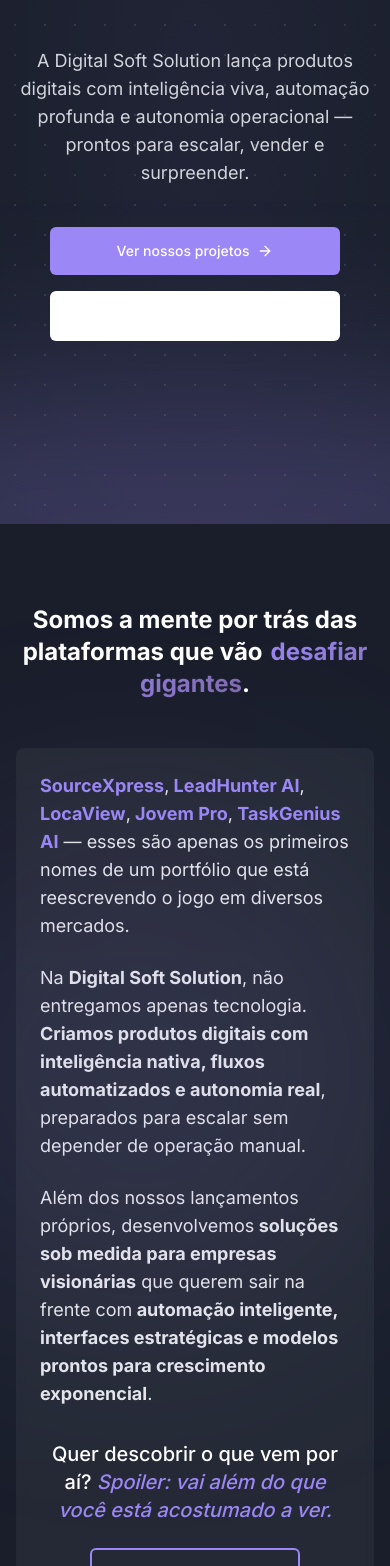
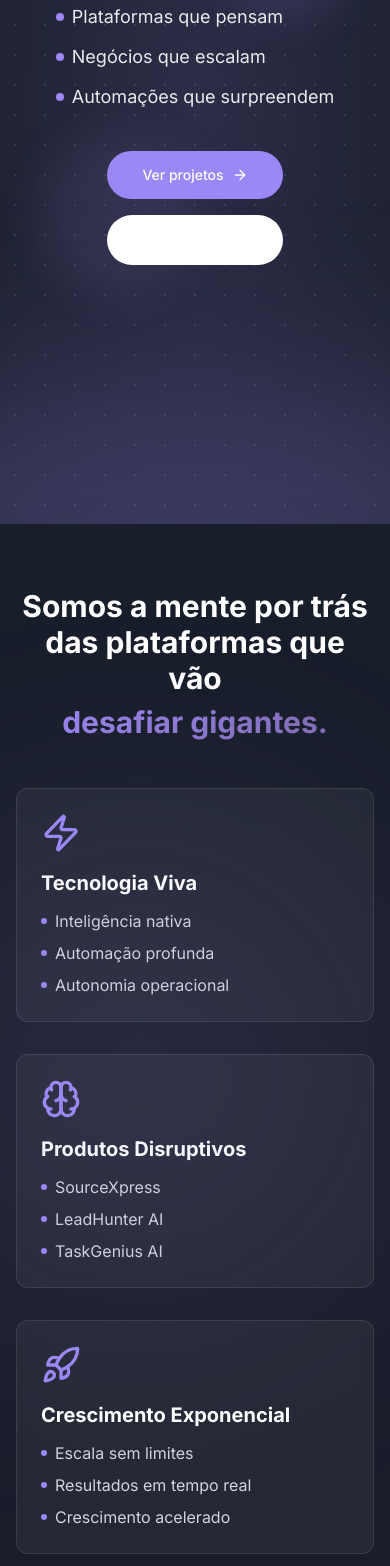
Before and after one commit to luabre/soft-solution-accelerate, a React (Vite) app: page / in a window 390 px wide. Shown: the part 320-1886 px from the top of the page. Built offline with nearby package versions, Linux system fonts and the light colour scheme.

Commit message:
Refactor: Improve landing page design
Updated the landing page to be more impactful, with less text and more use of bullet points.

```diff
--- a/src/components/AboutSection.tsx
+++ b/src/components/AboutSection.tsx
@@ -1,51 +1,81 @@
 
 import React from 'react';
 import { Button } from "@/components/ui/button";
+import { Zap, Rocket, Brain } from "lucide-react";
 
 const AboutSection = () => {
   return (
-    <section className="w-full py-20 md:py-32 relative overflow-hidden bg-digital-dark-purple/90">
+    <section className="w-full py-16 md:py-24 relative overflow-hidden bg-digital-dark-purple/90">
       <div className="container mx-auto px-4 md:px-6">
         <div className="max-w-5xl mx-auto">
-          <h2 className="text-2xl md:text-4xl font-bold mb-12 text-center">
+          <h2 className="text-3xl md:text-5xl font-bold mb-12 text-center animate-fade-in">
             Somos a mente por trás das plataformas que vão
-            <span className="gradient-text ml-2">desafiar gigantes</span>.
+            <span className="gradient-text block mt-2">desafiar gigantes.</span>
           </h2>
 
-          <div className="bg-white/5 backdrop-blur-sm p-6 md:p-10 rounded-lg">
-            <p className="text-lg md:text-xl text-gray-200 mb-6">
-              <span className="text-digital-purple font-bold">SourceXpress</span>,
-              <span className="text-digital-purple font-bold"> LeadHunter AI</span>,
-              <span className="text-digital-purple font-bold"> LocaView</span>,
-              <span className="text-digital-purple font-bold"> Jovem Pro</span>,
-              <span className="text-digital-purple font-bold"> TaskGenius AI</span> — esses são apenas os primeiros nomes
-              de um portfólio que está reescrevendo o jogo em diversos mercados.
-            </p>
+          <div className="grid grid-cols-1 md:grid-cols-3 gap-8 mb-12">
+            <div className="bg-white/5 backdrop-blur-sm p-6 rounded-xl border border-white/10 hover:border-digital-purple/50 transition-all duration-300 hover:transform hover:scale-105 group">
+              <Zap size={40} className="text-digital-purple mb-4 group-hover:text-white transition-colors duration-300" />
+              <h3 className="text-xl font-bold mb-3">Tecnologia Viva</h3>
+              <ul className="space-y-2 text-gray-300">
+                <li className="flex items-center gap-2">
+                  <span className="w-1.5 h-1.5 bg-digital-purple rounded-full"></span>
+                  <span>Inteligência nativa</span>
+                </li>
+                <li className="flex items-center gap-2">
+                  <span className="w-1.5 h-1.5 bg-digital-purple rounded-full"></span>
+                  <span>Automação profunda</span>
+                </li>
+                <li className="flex items-center gap-2">
+                  <span className="w-1.5 h-1.5 bg-digital-purple rounded-full"></span>
+                  <span>Autonomia operacional</span>
+                </li>
+              </ul>
+            </div>
 
-            <p className="text-lg md:text-xl text-gray-200 mb-6">
-              Na <span className="font-bold">Digital Soft Solution</span>, não entregamos apenas tecnologia.
-              <span className="font-bold"> Criamos produtos digitais com inteligência nativa, fluxos automatizados e autonomia real</span>,
-              preparados para escalar sem depender de operação manual.
-            </p>
+            <div className="bg-white/5 backdrop-blur-sm p-6 rounded-xl border border-white/10 hover:border-digital-purple/50 transition-all duration-300 hover:transform hover:scale-105 group">
+              <Brain size={40} className="text-digital-purple mb-4 group-hover:text-white transition-colors duration-300" />
+              <h3 className="text-xl font-bold mb-3">Produtos Disruptivos</h3>
+              <ul className="space-y-2 text-gray-300">
+                <li className="flex items-center gap-2">
+                  <span className="w-1.5 h-1.5 bg-digital-purple rounded-full"></span>
+                  <span>SourceXpress</span>
+                </li>
+                <li className="flex items-center gap-2">
+                  <span className="w-1.5 h-1.5 bg-digital-purple rounded-full"></span>
+                  <span>LeadHunter AI</span>
+                </li>
+                <li className="flex items-center gap-2">
+                  <span className="w-1.5 h-1.5 bg-digital-purple rounded-full"></span>
+                  <span>TaskGenius AI</span>
+                </li>
+              </ul>
+            </div>
 
-            <p className="text-lg md:text-xl text-gray-200 mb-8">
-              Além dos nossos lançamentos próprios, desenvolvemos
-              <span className="font-bold"> soluções sob medida para empresas visionárias</span> que querem sair na frente com
-              <span className="font-bold"> automação inteligente, interfaces estratégicas e modelos prontos para crescimento exponencial</span>.
-            </p>
+            <div className="bg-white/5 backdrop-blur-sm p-6 rounded-xl border border-white/10 hover:border-digital-purple/50 transition-all duration-300 hover:transform hover:scale-105 group">
+              <Rocket size={40} className="text-digital-purple mb-4 group-hover:text-white transition-colors duration-300" />
+              <h3 className="text-xl font-bold mb-3">Crescimento Exponencial</h3>
+              <ul className="space-y-2 text-gray-300">
+                <li className="flex items-center gap-2">
+                  <span className="w-1.5 h-1.5 bg-digital-purple rounded-full"></span>
+                  <span>Escala sem limites</span>
+                </li>
+                <li className="flex items-center gap-2">
+                  <span className="w-1.5 h-1.5 bg-digital-purple rounded-full"></span>
+                  <span>Resultados em tempo real</span>
+                </li>
+                <li className="flex items-center gap-2">
+                  <span className="w-1.5 h-1.5 bg-digital-purple rounded-full"></span>
+                  <span>Crescimento acelerado</span>
+                </li>
+              </ul>
+            </div>
+          </div>
 
-            <div className="text-center">
-              <p className="text-xl md:text-2xl font-medium mb-6">
-                Quer descobrir o que vem por aí?{" "}
-                <span className="italic text-digital-purple">
-                  Spoiler: vai além do que você está acostumado a ver.
-                </span>
-              </p>
-
-              <Button className="bg-transparent border-2 border-digital-purple hover:bg-digital-purple/20 text-white px-8 py-6 rounded-md hover-scale">
-                Conheça nossa visão
-              </Button>
-            </div>
+          <div className="text-center">
+            <Button className="bg-transparent border-2 border-digital-purple hover:bg-digital-purple/20 text-white px-8 py-6 rounded-full hover:translate-y-[-5px] transition-all duration-300">
+              Nossa visão
+            </Button>
           </div>
         </div>
       </div>
--- a/src/components/CustomSolutionsSection.tsx
+++ b/src/components/CustomSolutionsSection.tsx
@@ -1,52 +1,47 @@
 
 import React from 'react';
-import { ArrowRight } from "lucide-react";
+import { ArrowRight, Clock, Wand2, Zap } from "lucide-react";
 import { Button } from "@/components/ui/button";
 
 const CustomSolutionsSection = () => {
   return (
-    <section className="w-full py-20 md:py-32 bg-digital-dark-purple relative overflow-hidden">
-      <div className="absolute inset-0 bg-[url('https://images.unsplash.com/photo-1487958449943-2429e8be8625?auto=format&fit=crop&w=1600&q=80')] opacity-5 bg-cover bg-center"></div>
+    <section className="w-full py-20 bg-digital-dark-purple relative overflow-hidden">
+      <div className="absolute top-0 right-0 w-96 h-96 bg-digital-purple/20 rounded-full blur-[120px]"></div>
+      <div className="absolute bottom-0 left-0 w-64 h-64 bg-digital-secondary-purple/10 rounded-full blur-[100px]"></div>
 
       <div className="container mx-auto px-4 md:px-6 relative z-10">
-        <div className="max-w-4xl mx-auto bg-white/5 backdrop-blur-sm p-8 md:p-12 rounded-xl border border-white/10">
-          <h2 className="text-3xl md:text-4xl font-bold mb-6 text-center">
-            Tem uma ideia? <span className="gradient-text">Nós transformamos em produto digital de alto impacto.</span>
+        <div className="max-w-4xl mx-auto bg-white/5 backdrop-blur-xl p-8 md:p-12 rounded-2xl border border-white/10 shadow-glow">
+          <h2 className="text-3xl md:text-5xl font-bold mb-6 text-center">
+            <span className="gradient-text">Transforme sua ideia</span> em produto digital premium
           </h2>
 
-          <p className="text-lg text-gray-200 mb-6 text-center">
-            Desde startups até empresas consolidadas, criamos soluções sob medida com a mesma
-            excelência dos nossos próprios lançamentos.
-          </p>
-
-          <p className="text-lg text-gray-200 mb-10 text-center">
-            Sistemas vivos, integrados, automatizados e preparados para gerar resultados reais.
-          </p>
-
-          <div className="flex flex-col items-center gap-8">
+          <div className="flex flex-col items-center gap-8 mt-10">
             <div className="bg-digital-purple/20 text-white px-6 py-3 rounded-full text-center">
-              <span className="font-bold">Projetos sob demanda, com visão de negócio e execução premium.</span>
+              <span className="font-bold">Projetos sob demanda com execução premium</span>
             </div>
 
-            <div className="grid grid-cols-1 md:grid-cols-3 gap-6 w-full">
-              <div className="bg-white/5 p-6 rounded-lg text-center">
-                <h3 className="font-bold mb-2">Modo degustação</h3>
-                <p className="text-gray-300 text-sm">Você testa por 7 dias e decide. Simples assim!</p>
+            <div className="grid grid-cols-1 md:grid-cols-3 gap-4 w-full">
+              <div className="bg-white/5 p-6 rounded-xl text-center border border-white/10 hover:border-digital-purple/50 transition-all duration-300 flex flex-col items-center group hover:translate-y-[-5px]">
+                <Clock size={32} className="text-digital-purple mb-4 group-hover:text-white transition-colors" />
+                <h3 className="font-bold mb-2 group-hover:text-digital-purple transition-colors">Modo Degustação</h3>
+                <p className="text-gray-300 text-sm">7 dias de teste. Sem compromisso.</p>
               </div>
 
-              <div className="bg-white/5 p-6 rounded-lg text-center">
-                <h3 className="font-bold mb-2">Feito pra você</h3>
-                <p className="text-gray-300 text-sm">O homem sem saber o que era impossível foi lá e fez!</p>
+              <div className="bg-white/5 p-6 rounded-xl text-center border border-white/10 hover:border-digital-purple/50 transition-all duration-300 flex flex-col items-center group hover:translate-y-[-5px]">
+                <Wand2 size={32} className="text-digital-purple mb-4 group-hover:text-white transition-colors" />
+                <h3 className="font-bold mb-2 group-hover:text-digital-purple transition-colors">Feito Para Você</h3>
+                <p className="text-gray-300 text-sm">O impossível entregue na medida.</p>
               </div>
 
-              <div className="bg-white/5 p-6 rounded-lg text-center">
-                <h3 className="font-bold mb-2">Implementação rápida</h3>
-                <p className="text-gray-300 text-sm">O que outros levam 6 meses para entregar você tem em 6 minutos!</p>
+              <div className="bg-white/5 p-6 rounded-xl text-center border border-white/10 hover:border-digital-purple/50 transition-all duration-300 flex flex-col items-center group hover:translate-y-[-5px]">
+                <Zap size={32} className="text-digital-purple mb-4 group-hover:text-white transition-colors" />
+                <h3 className="font-bold mb-2 group-hover:text-digital-purple transition-colors">Ultra Rápido</h3>
+                <p className="text-gray-300 text-sm">6 meses de trabalho em 6 minutos.</p>
               </div>
             </div>
 
-            <Button className="bg-digital-purple hover:bg-digital-purple/90 text-white px-10 py-6 rounded-md flex items-center gap-2 mt-4 hover-scale">
-              Solicitar uma solução
+            <Button className="bg-digital-purple hover:bg-digital-purple/90 text-white px-10 py-6 rounded-full flex items-center gap-2 mt-6 hover:translate-y-[-5px] transition-all duration-300">
+              Solicitar Solução
               <ArrowRight size={18} />
             </Button>
           </div>
--- a/src/components/HeroSection.tsx
+++ b/src/components/HeroSection.tsx
@@ -5,27 +5,41 @@ import { Button } from "@/components/ui/button";
 
 const HeroSection = () => {
   return (
-    <section className="w-full min-h-screen flex flex-col justify-center relative overflow-hidden py-20 hero-grid">
-      <div className="absolute inset-0 bg-gradient-radial from-digital-purple/10 to-transparent opacity-50"></div>
+    <section className="w-full min-h-screen flex flex-col justify-center relative overflow-hidden py-12 md:py-20 hero-grid">
+      <div className="absolute inset-0 bg-gradient-radial from-digital-purple/20 to-transparent opacity-70"></div>
+
+      {/* Animated background elements */}
+      <div className="absolute top-1/4 right-10 w-32 h-32 bg-digital-purple/30 rounded-full blur-xl animate-float"></div>
+      <div className="absolute bottom-1/4 left-10 w-40 h-40 bg-digital-secondary-purple/20 rounded-full blur-xl animate-float-delay"></div>
+
       <div className="container px-4 md:px-6 mx-auto relative z-10">
-        <div className="flex flex-col items-center text-center gap-6 md:gap-8">
-          <h1 className="text-4xl md:text-5xl lg:text-7xl font-bold tracking-tighter max-w-4xl opacity-0 animate-fade-in">
-            Criamos plataformas que <span className="shimmer-text">pensam</span>.
-            Negócios que <span className="gradient-text">escalam</span>.
+        <div className="flex flex-col items-center text-center gap-6">
+          <h1 className="text-4xl md:text-6xl lg:text-8xl font-bold tracking-tight opacity-0 animate-fade-in bg-clip-text text-transparent bg-gradient-to-r from-white via-digital-purple to-white">
+            CRIAMOS O <span className="shimmer-text font-extrabold">FUTURO</span>
           </h1>
 
-          <p className="text-lg md:text-xl text-gray-300 max-w-3xl opacity-0 animate-fade-in-delay-1">
-            A Digital Soft Solution lança produtos digitais com inteligência viva,
-            automação profunda e autonomia operacional — prontos para escalar, vender e surpreender.
-          </p>
+          <div className="flex flex-col gap-3 opacity-0 animate-fade-in-delay-1 max-w-xl">
+            <div className="flex items-center gap-2 text-lg md:text-xl">
+              <span className="inline-block w-2 h-2 rounded-full bg-digital-purple"></span>
+              <p className="text-white/90">Plataformas que pensam</p>
+            </div>
+            <div className="flex items-center gap-2 text-lg md:text-xl">
+              <span className="inline-block w-2 h-2 rounded-full bg-digital-purple"></span>
+              <p className="text-white/90">Negócios que escalam</p>
+            </div>
+            <div className="flex items-center gap-2 text-lg md:text-xl">
+              <span className="inline-block w-2 h-2 rounded-full bg-digital-purple"></span>
+              <p className="text-white/90">Automações que surpreendem</p>
+            </div>
+          </div>
 
           <div className="flex flex-col sm:flex-row gap-4 mt-4 opacity-0 animate-fade-in-delay-2">
-            <Button className="bg-digital-purple hover:bg-digital-purple/90 text-white px-8 py-6 rounded-md flex items-center gap-2 hover-scale">
-              Ver nossos projetos
+            <Button className="bg-digital-purple hover:bg-digital-purple/90 text-white px-8 py-6 rounded-full flex items-center gap-2 hover:translate-y-[-5px] transition-all duration-300">
+              Ver projetos
               <ArrowRight size={18} />
             </Button>
-            <Button variant="outline" className="border-white/20 text-white hover:bg-white/10 px-8 py-6 rounded-md flex items-center gap-2 hover-scale">
-              Solicitar uma solução sob medida
+            <Button variant="outline" className="border-white/20 hover:border-digital-purple text-white hover:bg-white/5 px-8 py-6 rounded-full flex items-center gap-2 hover:translate-y-[-5px] transition-all duration-300">
+              Solicitar solução
             </Button>
           </div>
         </div>
--- a/src/index.css
+++ b/src/index.css
@@ -1,5 +1,4 @@
-
-@import url('https://fonts.googleapis.com/css2?family=Inter:wght@300;400;500;600;700&display=swap');
+@import url('https://fonts.googleapis.com/css2?family=Inter:wght@300;400;500;600;700;800;900&display=swap');
 
 @tailwind base;
 @tailwind components;
@@ -99,7 +98,7 @@
   }
 
   body {
-    @apply bg-digital-dark-purple text-white font-inter scroll-smooth;
+    @apply bg-digital-dark-purple text-white scroll-smooth;
     font-family: 'Inter', sans-serif;
   }
 }
@@ -129,4 +128,8 @@
     background-image: radial-gradient(rgba(255, 255, 255, 0.1) 1px, transparent 1px);
     background-size: 30px 30px;
   }
+
+  .shadow-glow {
+    box-shadow: 0 0 30px rgba(155, 135, 245, 0.1);
+  }
 }
```
Also changed, not shown: src/components/DifferentialsSection.tsx (+49 -56 lines), src/components/ProductsSection.tsx (+65 -31 lines), tailwind.config.ts (+18 -1 lines).
